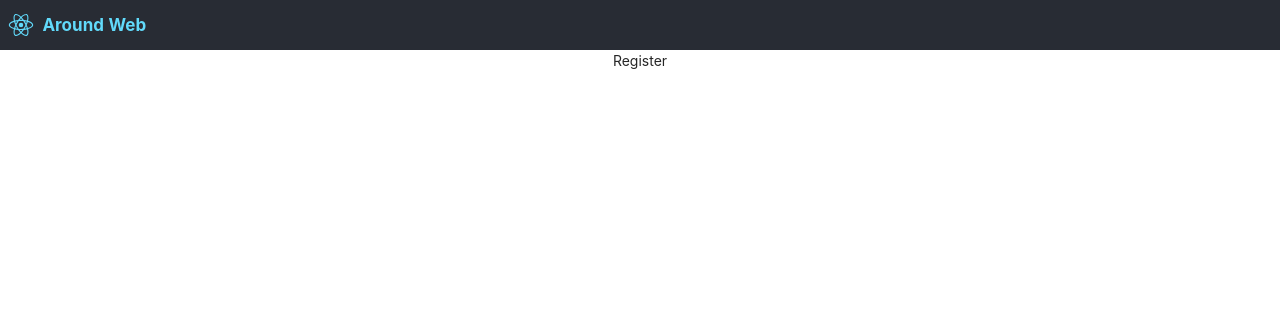
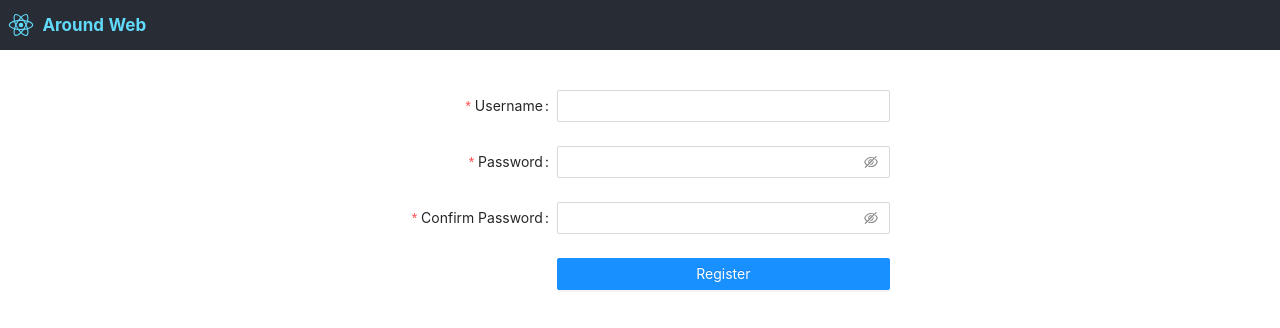
Before and after one commit to YW-Ma/around-frontend, a React (Create React App) app: page /register in a window 1280 px wide. Shown: the top 328 px of the page. Built offline with nearby package versions, Linux system fonts and the light colour scheme.

Commit message:
implement register and login

```diff
--- a/src/components/App.js
+++ b/src/components/App.js
@@ -2,24 +2,26 @@
 import '../styles/App.css';
 import TopBar from "./TopBar";
 import Main from "./Main"
+import {TOKEN_KEY} from "../constants"
 
 function App() {
   // App component is the Lowest Common Ancestor of TopBar and Login
-  const [isLoggedIn, setIsLoggedIn] = useState(false);
-  const [token, setToken] = useState("");
+  const [isLoggedIn, setIsLoggedIn] = useState(localStorage.getItem(TOKEN_KEY) ? true : false);
   const onLogout = () => {
+    localStorage.removeItem(TOKEN_KEY);
     setIsLoggedIn(false); // trigger a rerender.
-    setToken("");
   }
   const handleLoggedIn = token => {
-    setIsLoggedIn(true);
-    setToken(token);
+    if (token) {
+      localStorage.setItem(TOKEN_KEY, token);
+      setIsLoggedIn(true);
+    }
   }
 
   return (
     <div className="App">
       <TopBar isLoggedIn={isLoggedIn} onLogout={onLogout}/>
-      <Main handleLoggedIn={handleLoggedIn}/>
+      <Main isLoggedIn={isLoggedIn} handleLoggedIn={handleLoggedIn}/>
     </div>
   );
 }
--- a/src/components/Login.js
+++ b/src/components/Login.js
@@ -2,13 +2,39 @@
 import {Form, Input, Button, message} from "antd";
 import { UserOutlined, LockOutlined } from "@ant-design/icons";
 import { Link } from "react-router-dom"
+import axios from "axios"
+
 import {BASE_URL} from "../constants"
-import * as axios from "axios"
+
+
+const formItemLayout = {
+  labelCol: {
+    xs: { span: 24 },
+    sm: { span: 8 }
+  },
+  wrapperCol: {
+    xs: { span: 24 },
+    sm: { span: 16 }
+  }
+};
+const tailFormItemLayout = {
+  wrapperCol: {
+    xs: {
+      span: 16,
+      offset: 0
+    },
+    sm: {
+      span: 16,
+      offset: 8
+    }
+  }
+};
 
 function Login(props) {
-  const {handleLoggedIn} = props;
+  const { handleLoggedIn } = props;
 
   const onFinish = values => {
+    // step1: collect data
     console.log('Received values of form: ', values);
     const { username, password } = values;
 
@@ -22,6 +48,7 @@
       headers: { "Content-TYpe": "application/json" }
     };
 
+    // step2: make request
     axios(opt)
       .then(res => {
         if (res.status === 200) {
@@ -38,19 +65,33 @@
 
   return (
     <Form
+      {...formItemLayout}
       name="normal_login"
+      onFinish={onFinish}
       className="login-form"
-      onFinish={onFinish}
     >
       <Form.Item
         name="username"
-        rules={[{ required: true, message: 'Please input your Username!' }]}
+        label="Username"
+        rules={[
+          {
+            required: true,
+            message: 'Please input your Username!'
+          }
+          ]}
       >
         <Input prefix={<UserOutlined className="site-form-item-icon" />} placeholder="Username" />
       </Form.Item>
+
       <Form.Item
         name="password"
-        rules={[{ required: true, message: 'Please input your Password!' }]}
+        label="Password"
+        rules={[
+          {
+            required: true,
+            message: 'Please input your Password!'
+          }
+          ]}
       >
         <Input
           prefix={<LockOutlined className="site-form-item-icon" />}
@@ -59,13 +100,12 @@
         />
       </Form.Item>
 
-      <Form.Item>
-        <Button type="primary" htmlType="submit" className="login-form-button">
+      <Form.Item {...tailFormItemLayout}>
+        <Button type="primary" htmlType="submit" className="login-btn">
           Log in
         </Button>
-        {/*Or <a href="">register now!</a>*/}
-        Or <Link to="/register">register now!</Link>
       </Form.Item>
+      Or <Link to="/register">register now!</Link>
     </Form>
   );
 }
--- a/src/components/Main.js
+++ b/src/components/Main.js
@@ -8,13 +8,23 @@
   const { isLoggedIn, handleLoggedIn } = props;
 
   const showLogin = () => {
-    // case1: already logged in
-    // case2: hasn't logged in
+    // case1: already logged in --> home
+    // case2: hasn't logged in --> login
     return isLoggedIn
       ?
       <Redirect to="/home"/>
       :
-      <Login isLoggedIn={isLoggedIn} handleLoggedIn={handleLoggedIn}/>
+      <Login handleLoggedIn={handleLoggedIn}/>
+  }
+
+  const showHome = () => {
+    // case1: already logged in --> home
+    // case2: hasn't logged in --> login
+    return isLoggedIn
+      ?
+      <Home/>
+      :
+      <Redirect to="/login"/>
   }
 
   return (
@@ -24,7 +34,7 @@
       <Switch>
         <Route path="/login" render={showLogin}/>
         <Route path="/register" component={Register}/>
-        <Route path="/home" component={Home}/>
+        <Route path="/home" render={showHome}/>
       </Switch>
     </div>
   );
--- a/src/components/Register.js
+++ b/src/components/Register.js
@@ -1,8 +1,130 @@
-import React from 'react';
+import React from "react";
+import { Form, Input, Button, message } from "antd";
+import axios from "axios";
+
+import { BASE_URL } from "../constants";
+
+const formItemLayout = {
+  labelCol: {
+    xs: { span: 24 },
+    sm: { span: 8 }
+  },
+  wrapperCol: {
+    xs: { span: 24 },
+    sm: { span: 16 }
+  }
+};
+const tailFormItemLayout = {
+  wrapperCol: {
+    xs: {
+      span: 16,
+      offset: 0
+    },
+    sm: {
+      span: 16,
+      offset: 8
+    }
+  }
+};
 
 function Register(props) {
+  const [form] = Form.useForm();
+
+  const onFinish = (values) => {
+    // step1: collect data
+    console.log("Received values of form: ", values);
+    const { username, password } = values;
+    const opt = {
+      method: "POST",
+      url: `${BASE_URL}/signup`,
+      data: {
+        username: username,
+        password: password
+      },
+      headers: { "content-type": "application/json" }
+    };
+
+    // step2: make request
+    axios(opt)
+      .then((response) => {
+        console.log(response);
+        if (response.status === 200) {
+          message.success("Registration succeed!");
+          props.history.push("/login");               // we use history object here
+        }
+      })
+      .catch((error) => {
+        console.log("register failed: ", error.message);
+        message.success("Registration failed!");
+      });
+  };
+
   return (
-    <div>Register</div>
+    <Form
+      {...formItemLayout}
+      form={form}
+      name="register"
+      onFinish={onFinish}
+      className="register-form"
+    >
+      <Form.Item
+        name="username"
+        label="Username"
+        rules={[
+          {
+            required: true,
+            message: "Please input your Username!"
+          }
+        ]}
+      >
+        <Input />
+      </Form.Item>
+
+      <Form.Item
+        name="password"
+        label="Password"
+        rules={[
+          {
+            required: true,
+            message: "Please input your password!"
+          }
+        ]}
+        hasFeedback
+      >
+        <Input.Password />
+      </Form.Item>
+
+      <Form.Item
+        name="confirm"
+        label="Confirm Password"
+        dependencies={["password"]}
+        hasFeedback
+        rules={[
+          {
+            required: true,
+            message: "Please confirm your password!"
+          },
+          ({ getFieldValue }) => ({
+            validator(rule, value) {
+              if (!value || getFieldValue("password") === value) {
+                return Promise.resolve();
+              }
+              return Promise.reject(
+                "The two passwords that you entered do not match!"
+              );
+            }
+          })
+        ]}
+      >
+        <Input.Password />
+      </Form.Item>
+
+      <Form.Item {...tailFormItemLayout}>
+        <Button type="primary" htmlType="submit" className="register-btn">
+          Register
+        </Button>
+      </Form.Item>
+    </Form>
   );
 }
 
--- a/src/constants.js
+++ b/src/constants.js
@@ -1 +1,2 @@
 export const BASE_URL = 'https://around-295313.df.r.appspot.com';
+export const TOKEN_KEY = "token";
--- a/src/styles/Home.css
+++ b/src/styles/Home.css
@@ -0,0 +1,4 @@
+.home {
+    width: 1100px;
+    margin: 0 auto;
+}
--- a/src/styles/Login.css
+++ b/src/styles/Login.css
@@ -1,9 +1,9 @@
 /*居中Form，并让button与输入框宽度相同*/
 .login-form {
-    width: 300px;
+    width: 500px;
     margin: 0 auto;
 }
 
-.login-form-button {
-    width: 300px;
+.login-btn {
+    width: 333px;
 }
--- a/src/styles/Main.css
+++ b/src/styles/Main.css
@@ -0,0 +1,3 @@
+.main {
+    margin-top: 40px;
+}
--- a/src/styles/Register.css
+++ b/src/styles/Register.css
@@ -0,0 +1,8 @@
+.register-form {
+    width: 500px;
+    margin: 0 auto;
+}
+
+.register-btn {
+    width: 100%;
+}
```
Also changed, not shown: 1 other file (tests, documents, lock files or other folders).
